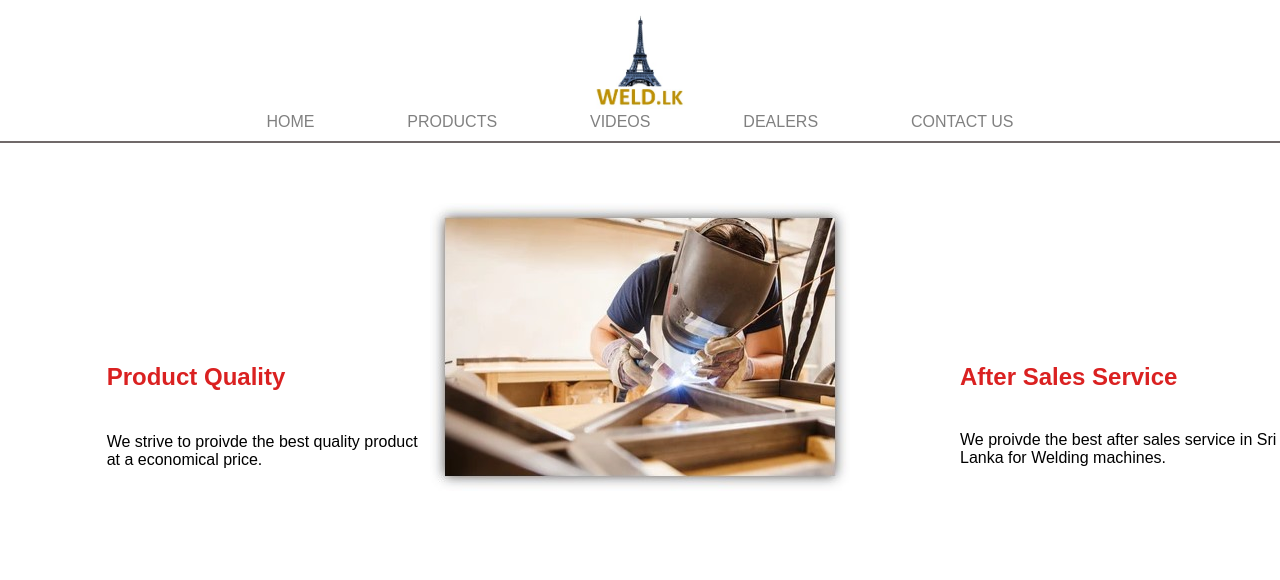
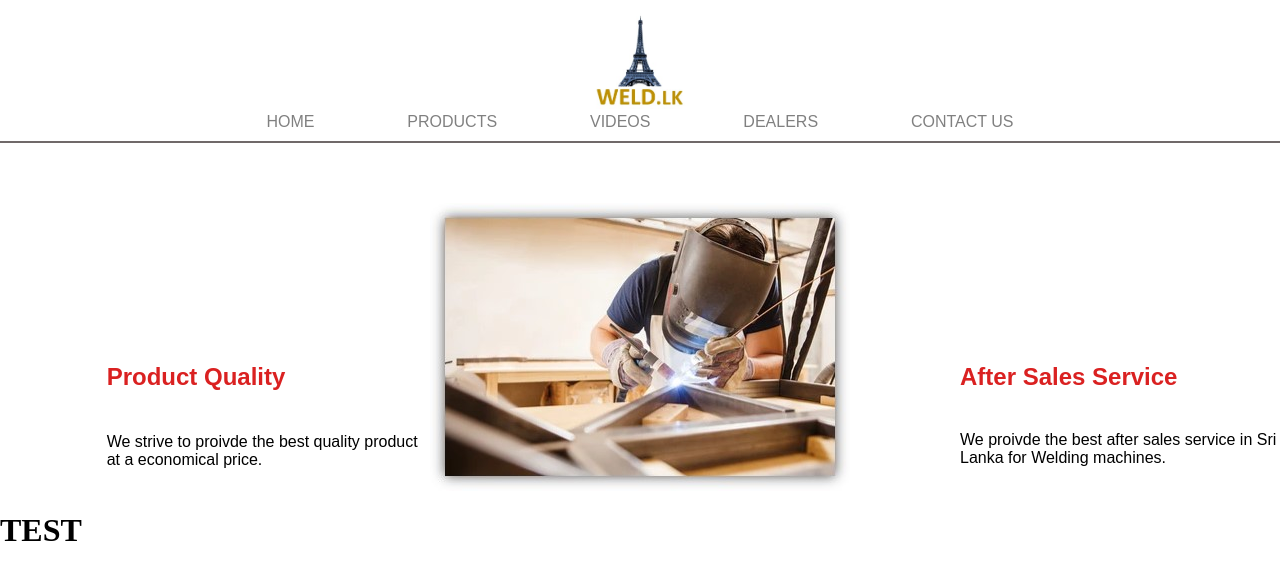
Before and after one commit to kevinretop/weld.lk, a plain HTML site: page home.html in a window 1280 px wide. Shown: the top 580 px of the page. Drawn offline with Linux system fonts and the light colour scheme.

Commit message:
Add files via upload

```diff
--- a/home.html
+++ b/home.html
@@ -42,6 +42,10 @@
             <p>We proivde the best after sales service in Sri Lanka for Welding machines.</p>
         </div>
     </div>
+
+    <div class="test">
+        <h1>TEST</h1>
+    </div>
 </body>
 
 </html>
--- a/styleHome.css
+++ b/styleHome.css
@@ -49,7 +49,7 @@ body {
 .main-container {
     display: grid;
     grid-template-columns: repeat(12, 1fr);
-    grid-template-rows: repeat(4, 1fr);
+    grid-template-rows: repeat(1, 1fr);
 }
 
 .product-quality {
```
